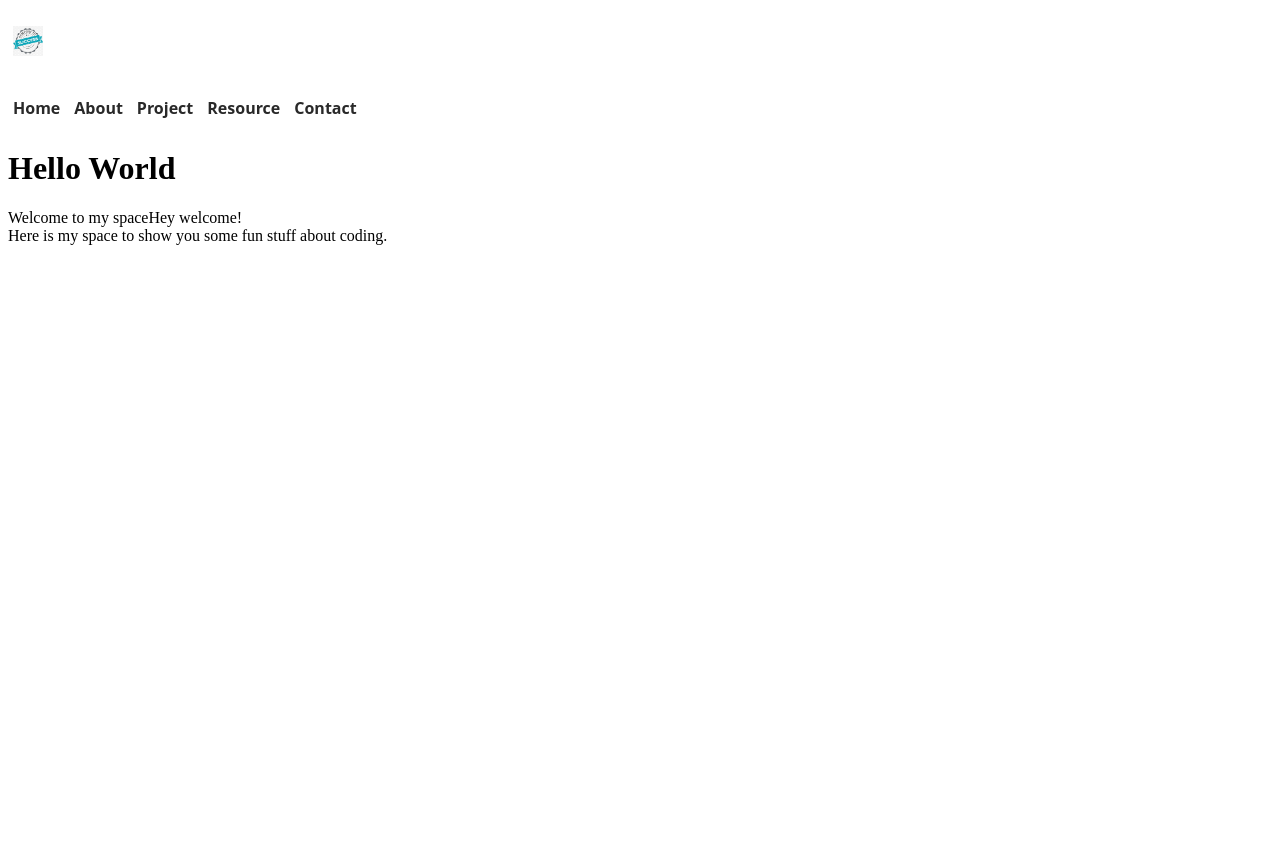
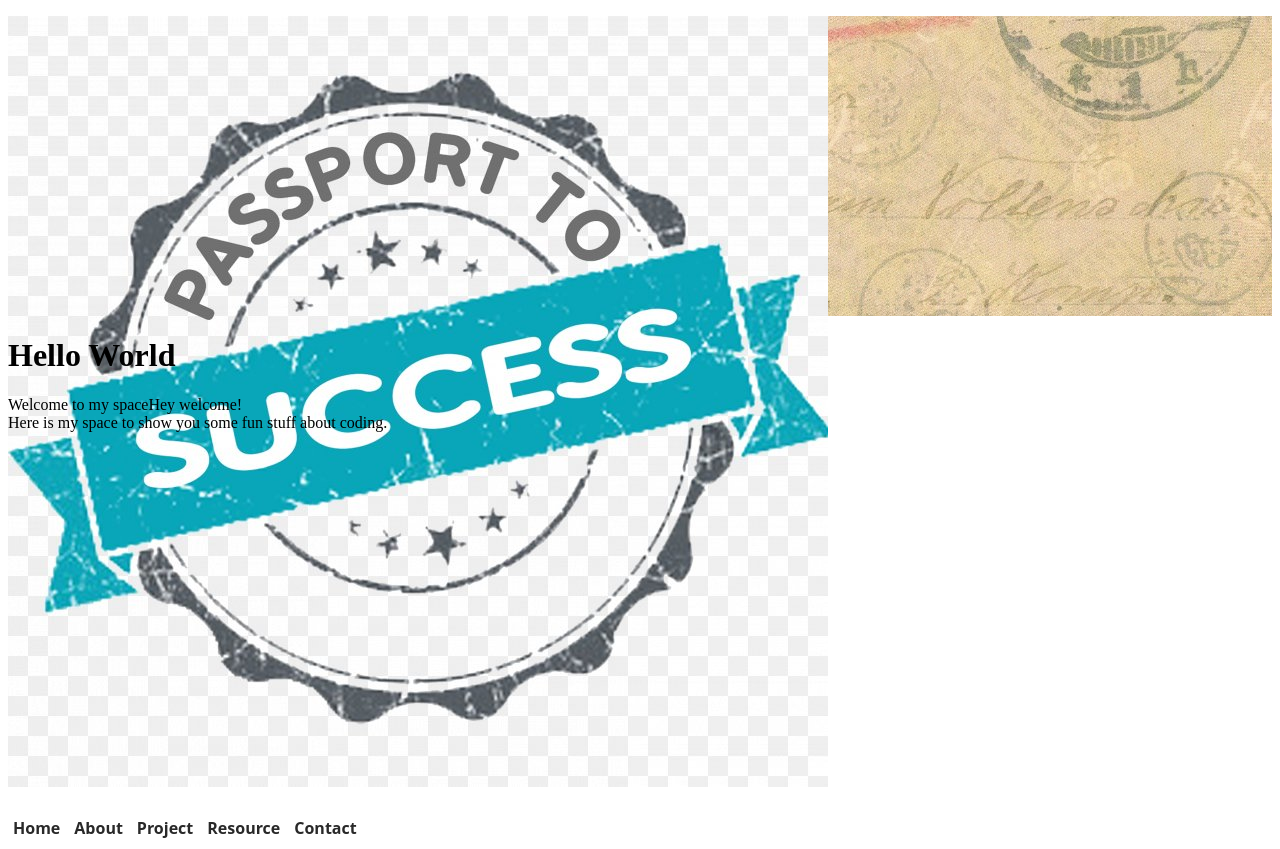
Before and after one commit to comimoma/comimoma.github.io, a PHP site: page / in a window 1280 px wide. Before the commit the page ends 245 px from the top, so only its background shows below. Run offline with PHP 8.4, Linux system fonts and the light colour scheme.

Commit message:
added banner image (test only)

```diff
--- a/index.html
+++ b/index.html
@@ -8,12 +8,12 @@
 
   <body>
     <!-- BANNER -->
-    <div>
+    <div class="banner">
       <!-- Logo -->
       <div>
         <p class="logo">
           <a href="./">
-            <img src="image/logo-tobereplaced.jpg" width = "30" height = "30">
+            <img src="image/logo-tobereplaced.jpg">
           </a>
         </p>
       </div>
--- a/style/style.css
+++ b/style/style.css
@@ -7,8 +7,20 @@
 p {
   color: red;
 } */
+.banner {
+  background-image: url("image/banner-tobereplaced.jpg");
+  height: 300px;
+  background-position: center;
+  background-repeat: no-repeat;
+  background-size: cover;
+}
 
-a{
+.logo a img{
+  width: 50;
+  height: 50;
+}
+
+.web-menu a{
   color: #292929;
   display: inline-block;
   font-family: 'Open Sans', sans-serif;
```
Also changed, not shown: image/banner-tobereplaced.jpg (added).
